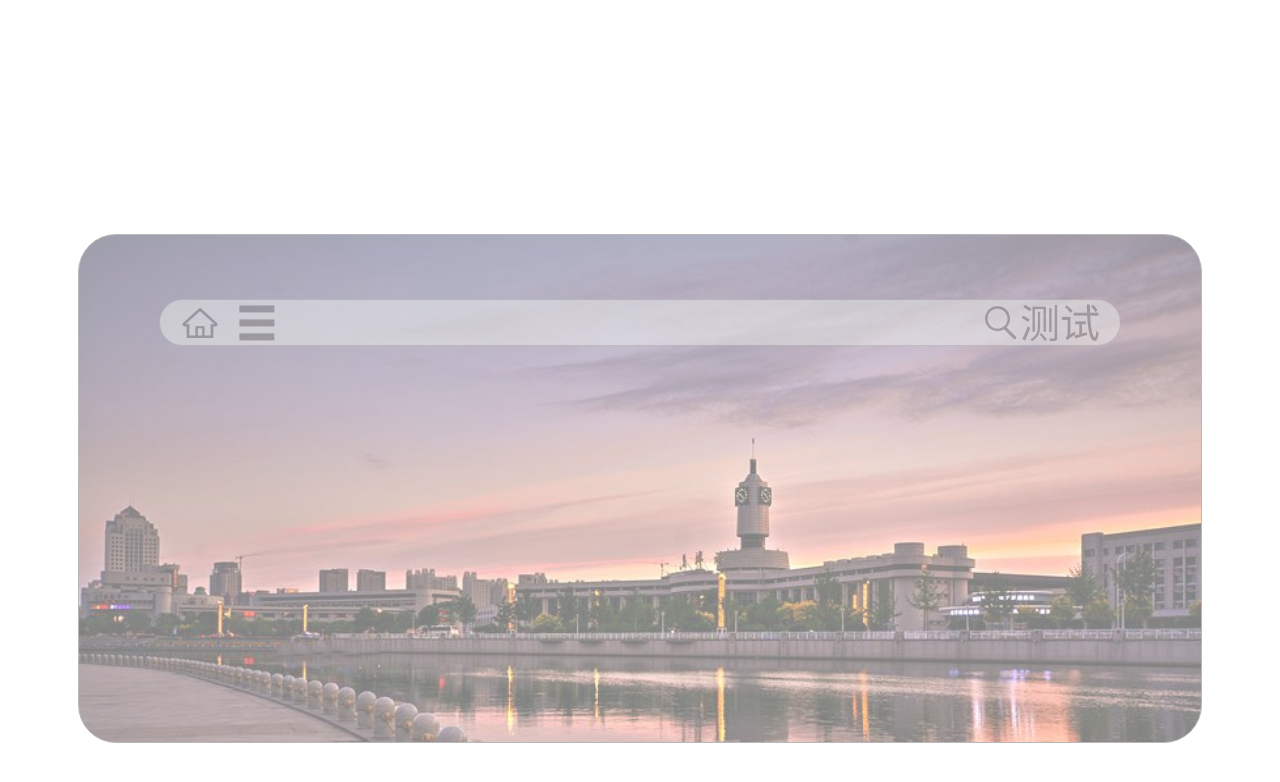
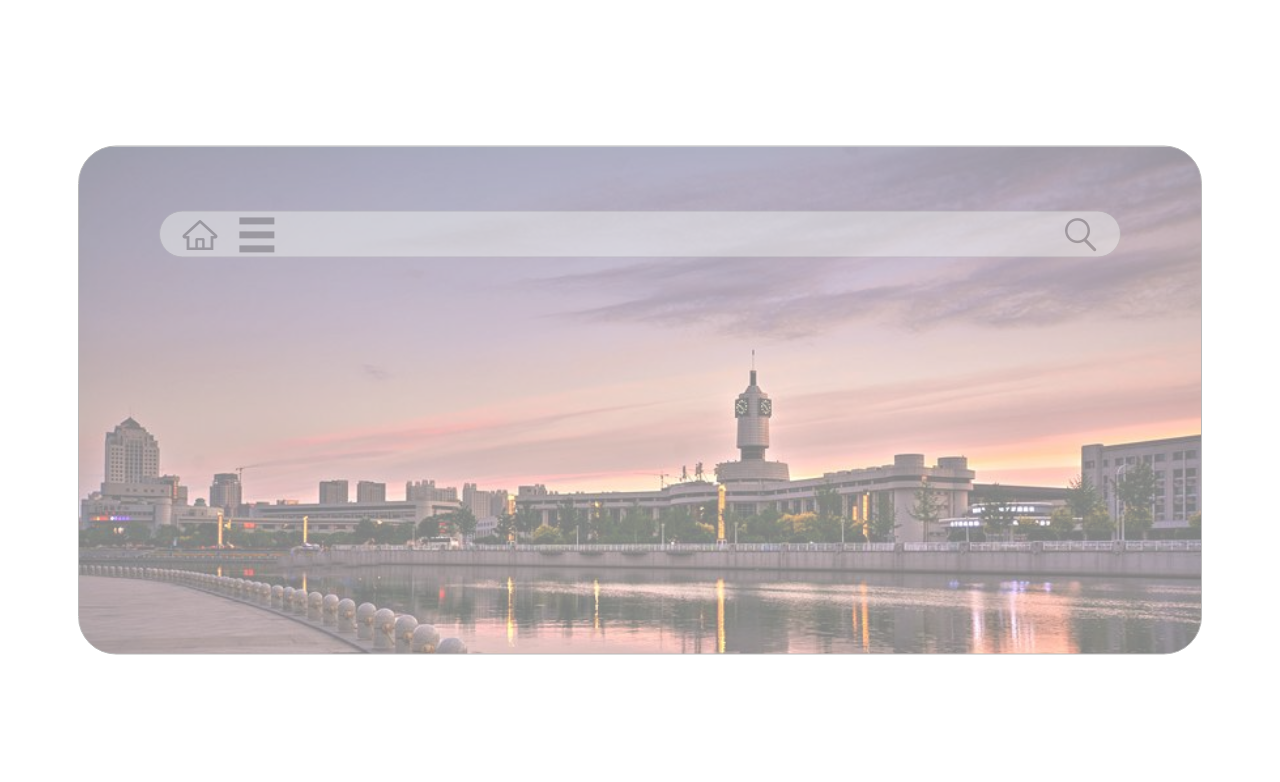
Before and after one commit to namexiaolu/love, a plain HTML site: page index.html in a window 1280 px wide. Drawn offline with Linux system fonts and the light colour scheme.

Commit message:
完成搜索框

```diff
--- a/index.css
+++ b/index.css
@@ -24,7 +24,12 @@
     height: 507px;
     background: url(./img/天津.jpg) no-repeat ;
     background-size: 1176px 768px;
-    margin: 234px auto;
+
+    position: absolute;
+    top: 50%;
+    left: 50%;
+    transform: translate(-50%,-50%);
+
     border:1px solid rgba(112,112,112,1);
     opacity:0.49;
     border-radius:38px;
@@ -43,6 +48,7 @@
     font-size: 40px;
     display: block;
 }
+
 .nav .home{
     position: absolute;
     left: 20px;
@@ -51,28 +57,34 @@
     position: absolute;
     left: 77px;
 }
-.nav #search{
+.nav .search-box{
+    /* background-color: yellow; */
+    /* width: 200px; */
+    height: 40px;
     position: absolute;
     right: 20px;
+    font-size: 40px;
 }
 
-.nav #search:after{
-    content:"测试";
+.search-box:hover > #searchInput {
+    width: 200px;
+    height: 45px;
+    border:1px solid rgba(112,112,112,1);
+    background:rgb(246, 248, 247);
+
+    border-radius:50px;
 }
+
 .nav #searchInput{
     padding:0;
+    border: none;
     /* border: 0;默认boder为1 */
-    width: 50px;
-    height: 45px;
-    position: absolute;
-    right:0px;
-    background:rgb(246, 248, 247);
-    border:1px solid rgba(112,112,112,1);
+    width: 0px;
+    /* height: 45px; */
 
-    border-radius:50px;
-    display: none;
-}
-
-.searchOpen{
+    transition: width 2s;
 
 }
+.nav #search-btn{
+    font-size: 40px;
+}
--- a/index.html
+++ b/index.html
@@ -13,8 +13,11 @@
         <div class="nav">
             <span class="iconfont home"><a href="#">&#xe622;</a></span>
             <span class="iconfont list"><a href=".list">&#xe609;</a></span>
-            <input type="text" id="searchInput" value="这是input">
-            <span class="iconfont" id="search"><a href="">&#xe643;</a></span>
+            <div class="search-box">
+                <input type="search-text" id="searchInput" value="这是input">
+                <a class="iconfont" href="#" id="search-btn">&#xe643;</a>
+            </div>
+
         </div>
     </div>
     <script src="js/index.js"></script>
--- a/搜索栏/style.css
+++ b/搜索栏/style.css
@@ -5,7 +5,7 @@ body{
 }
 
 .search-box{
-    /* 页面剧中 */
+    /* 页面居中 */
     position: absolute;
     top: 50%;
     left: 50%;
```
